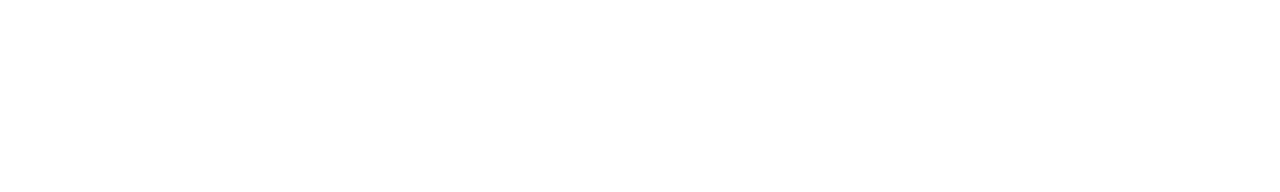
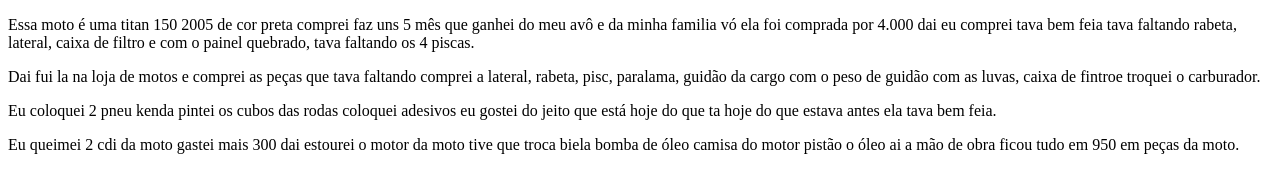
Before and after one commit to izahvih/programa-o, a plain HTML site: page index.html in a window 1280 px wide. Drawn offline with Linux system fonts and the light colour scheme.

Commit message:
Add files via upload

```diff
--- a/index.html
+++ b/index.html
@@ -9,3 +9,12 @@
 
 </body>
 </html>
+<p>Essa moto é uma titan 150 2005 de cor preta comprei faz uns 5 mês que ganhei do meu avô e da minha familia vó ela foi comprada
+por <R1></R1>4.000 dai eu comprei tava bem feia tava faltando rabeta, lateral, caixa de filtro e com o painel quebrado,
+tava faltando os 4 piscas.</p>
+<p>Dai fui la na loja de motos e comprei as peças que tava faltando comprei a lateral, rabeta, pisc, paralama, guidão
+da cargo com o peso de guidão com as luvas, caixa de fintroe troquei o  carburador.</p>
+<p> Eu coloquei 2 pneu kenda pintei os cubos das rodas coloquei adesivos eu gostei do jeito que está hoje do que ta hoje
+do que estava antes ela tava bem feia.</p>
+<p> Eu queimei 2 cdi da moto gastei mais 300 dai estourei o motor da moto tive que troca biela bomba de óleo camisa
+do motor pistão o óleo ai a mão de obra ficou tudo em 950 em peças da moto.</P>
```
